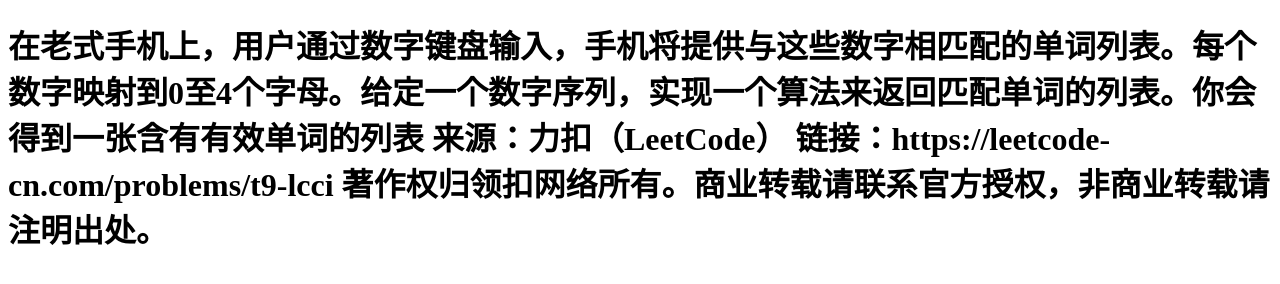
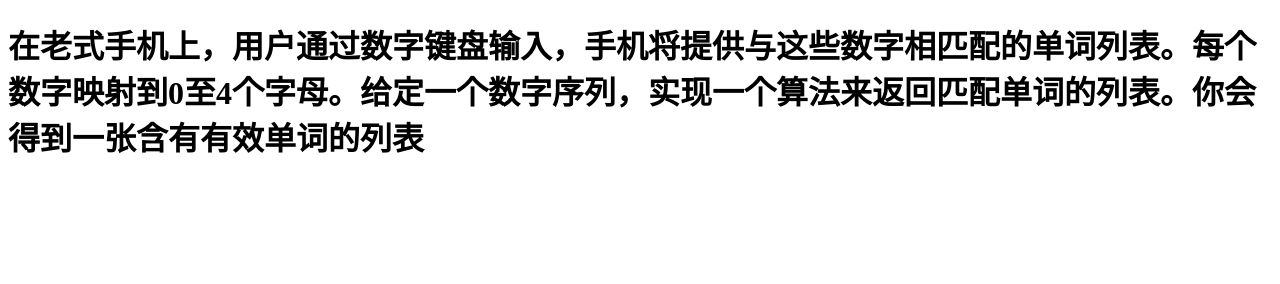
Before and after one commit to Tongshisan/LeetCode, a plain HTML site: page 刷题/T9键盘/index.html in a window 1280 px wide. Drawn offline with Linux system fonts and the light colour scheme.

Commit message:
fix: 修改题目

```diff
--- a/刷题/T9键盘/index.html
+++ b/刷题/T9键盘/index.html
@@ -9,11 +9,7 @@
 </head>
 
 <body>
-    <h1>在老式手机上，用户通过数字键盘输入，手机将提供与这些数字相匹配的单词列表。每个数字映射到0至4个字母。给定一个数字序列，实现一个算法来返回匹配单词的列表。你会得到一张含有有效单词的列表
-
-        来源：力扣（LeetCode）
-        链接：https://leetcode-cn.com/problems/t9-lcci
-        著作权归领扣网络所有。商业转载请联系官方授权，非商业转载请注明出处。</h1>
+    <h1>在老式手机上，用户通过数字键盘输入，手机将提供与这些数字相匹配的单词列表。每个数字映射到0至4个字母。给定一个数字序列，实现一个算法来返回匹配单词的列表。你会得到一张含有有效单词的列表</h1>
 
     <script>
         function getValidT9Words(num, words) {
```
